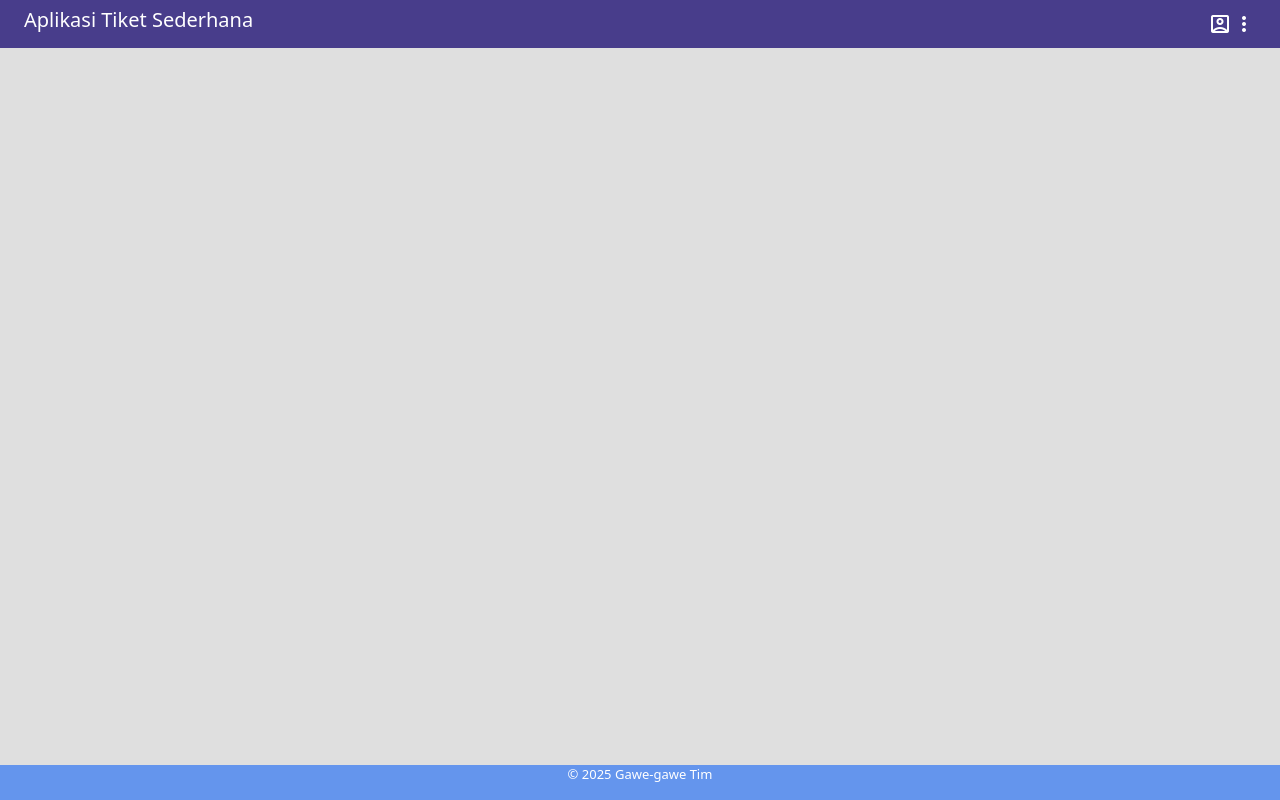
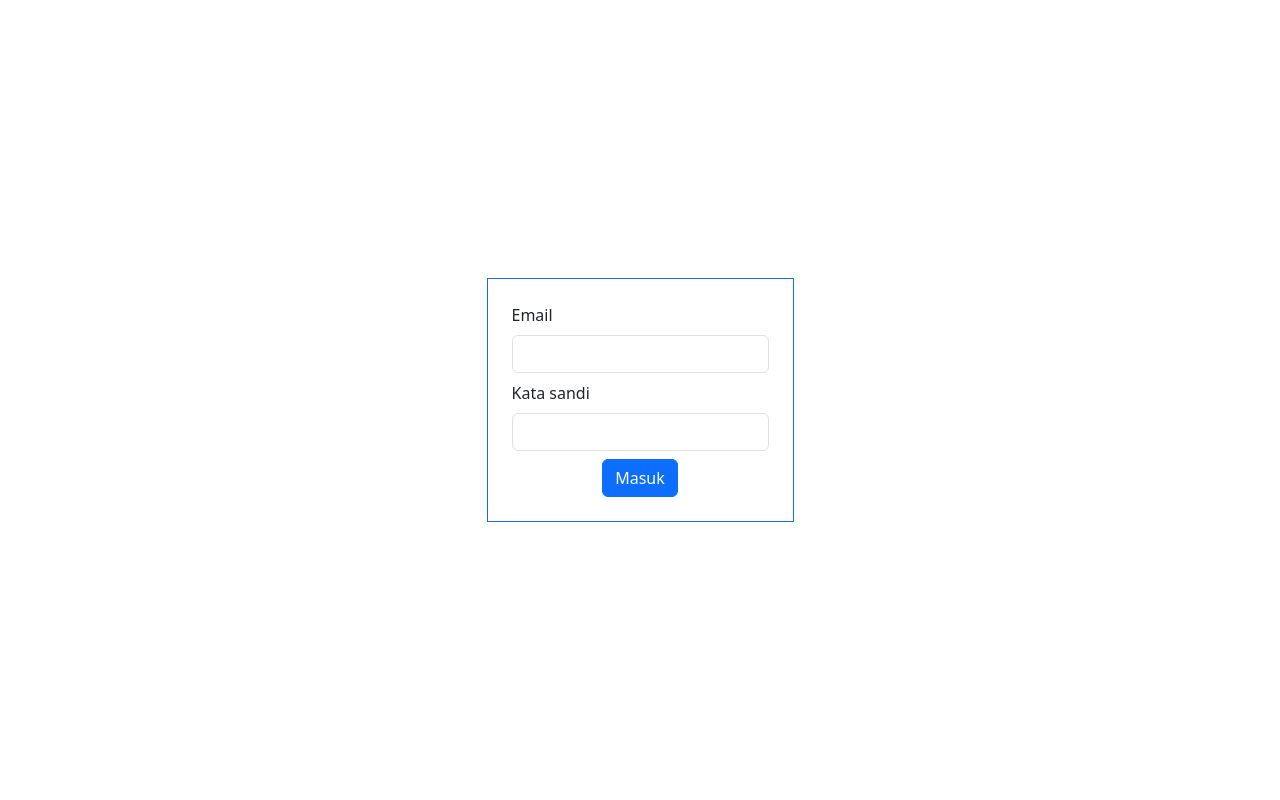
Before and after one commit to lckmnzans/smpel-ticketing, a Vue app: page /login in a window 1280 px wide. Built offline with nearby package versions, Linux system fonts and the light colour scheme.

Commit message:
seventh commit

```diff
--- a/package.json
+++ b/package.json
@@ -9,9 +9,11 @@
     "preview": "vite preview"
   },
   "dependencies": {
+    "axios": "^1.10.0",
     "bootstrap": "^5.3.7",
     "pinia": "^3.0.3",
     "vue": "^3.5.17",
+    "vue-axios": "^3.5.2",
     "vue-router": "^4.5.1"
   },
   "devDependencies": {
--- a/src/App.vue
+++ b/src/App.vue
@@ -1,44 +1,16 @@
 <script setup>
 import { RouterView } from 'vue-router'
-import Header from './components/Header.vue';
-import Footer from './components/Footer.vue';
 </script>
 
 <template>
-  <div class="parent d-flex flex-column">
-    <Header :application-title="'Aplikasi Tiket Sederhana'"/>
-    <main>
-      <RouterView />
-    </main>
-    <Footer :footer-message="'© 2025 Gawe-gawe Tim'" />
+  <div class="parent">
+    <RouterView />
   </div>
 </template>
 
 <style scoped>
 .parent {
-  background-color: #dfdfdf;
+  background-color: white;
   height: 100vh;
 }
-
-.header {
-  top: 0;
-}
-
-.footer {
-  position: fixed;
-  left: 0;
-  right: 0;
-  bottom: 0;
-}
-
-main {
-  line-height: 1.5;
-}
-
-@media (min-width: 1024px) {
-  main {
-    display: flex;
-    place-items: center;
-  }
-}
 </style>
--- /dev/null
+++ b/src/api/account.api.js
@@ -0,0 +1,16 @@
+const baseUrl = window.location.origin;
+export default {
+    login: (user) => {
+        return {
+            method: 'POST',
+            url: `http://localhost:8080/api/v1/account/login`,
+            data: {
+                'email': user.email,
+                'password': user.password
+            },
+            headers: {
+                'content-type': 'application/json'
+            }
+        }
+    }
+}
--- a/src/components/Header.vue
+++ b/src/components/Header.vue
@@ -1,7 +1,8 @@
 <template>
     <div class="header d-flex flex-row align-items-center justify-content-between p-2 px-4">
         <h5>{{ applicationTitle }}</h5>
-        <div class="d-flex flex-row">
+        <div class="d-flex flex-row gap-1">
+            <span class="text me-2">Halo, {{ role }}</span>
             <span class="material-symbols-outlined">account_box</span>
             <span class="material-symbols-outlined">more_vert</span>
         </div>
@@ -15,6 +16,11 @@ export default {
             type: String,
             required: true
         }
+    },
+    data() {
+        return {
+            role: localStorage.getItem('email')
+        }
     }
 }
 </script>
--- a/src/main.js
+++ b/src/main.js
@@ -6,10 +6,13 @@ import { createPinia } from 'pinia'
 
 import App from '@/App.vue'
 import router from '@/router/route'
+import axios from 'axios';
+import VueAxios from 'vue-axios';
 
 const app = createApp(App)
 
 app.use(createPinia())
 app.use(router)
+app.use(VueAxios, axios);
 
 app.mount('#app')
--- a/src/router/route.js
+++ b/src/router/route.js
@@ -1,4 +1,6 @@
 import { createRouter, createWebHistory } from 'vue-router';
+import LoginView from '@/views/LoginView.vue';
+import BaseView from '@/views/BaseView.vue';
 import MainView from '@/views/MainView.vue';
 import CreateTicket from '@/views/CreateTicket.vue';
 import ViewTicket from '@/views/ViewTicket.vue';
@@ -7,7 +9,17 @@ const router = createRouter({
   history: createWebHistory(import.meta.env.BASE_URL),
   routes: [
     {
+      path: '/login',
+      name: 'login',
+      component: LoginView
+    },
+    {
       path: '/',
+      name: 'main',
+      component: BaseView,
+      children: [
+      {
+        path: '',
         name: 'home',
         component: MainView,
       },
@@ -22,6 +34,8 @@ const router = createRouter({
         component: ViewTicket,
         props: true
       }
+      ]
+    }
   ],
 })
 
--- /dev/null
+++ b/src/views/BaseView.vue
@@ -0,0 +1,46 @@
+<template>
+    <div class="view-view d-flex flex-column">
+        <Header :application-title="'Aplikasi Tiket Sederhana'"/>
+        <main>
+            <RouterView />
+        </main>
+        <Footer :footer-message="'© 2025 Gawe-gawe Tim'" />
+    </div>
+</template>
+
+<script>
+import Header from '@/components/Header.vue';
+import Footer from '@/components/Footer.vue';
+export default {
+    components: { Header, Footer }
+}
+</script>
+
+<style scoped>
+.view-view {
+    background-color: #dfdfdf;
+    height: inherit;
+}
+
+.header {
+    top: 0;
+}
+
+.footer {
+    position: fixed;
+    left: 0;
+    right: 0;
+    bottom: 0;
+}
+
+main {
+    line-height: 1.5;
+}
+
+@media (min-width: 1024px) {
+    main {
+        display: flex;
+        place-items: center;
+    }
+}
+</style>
--- /dev/null
+++ b/src/views/LoginView.vue
@@ -0,0 +1,49 @@
+<template>
+    <div class="container h-100">
+        <div class="h-100 d-flex align-items-center justify-content-center">
+            <form class="d-flex flex-column align-items-center justify-content-center border border-primary p-4" @submit.prevent="login">
+                <div class="form-group mb-2">
+                    <label for="" class="form-label">Email</label>
+                    <input type="text" v-model="user.email" class="form-control" id="email" required>
+                </div>
+                <div class="form-group mb-2">
+                    <label for="" class="form-label">Kata sandi</label>
+                    <input type="password" v-model="user.password" class="form-control" id="password" required>
+                </div>
+                <button type="submit" class="btn btn-primary">Masuk</button>
+            </form>
+        </div>
+    </div>
+</template>
+<script>
+import api from '@/api/account.api';
+export default {
+    data() {
+        return {
+            user: {
+                email: '',
+                password: ''
+            }
+        }
+    },
+    methods: {
+        login() {
+            this.axios(api.login(this.user))
+            .then(response => {
+                if (response.status == 200) {
+                    const data = response.data;
+                    localStorage.setItem('id', data.data.id)
+                    localStorage.setItem('email', data.data.email);
+                    localStorage.setItem('accessToken', data.data.token);
+                    alert('Login berhasil')
+                    this.$router.replace({ name: 'home' });
+                }
+                console.log(`Status code: ${response.status}`)
+            })
+            .catch(err => {
+                console.log('Ada kesalahan');
+            })
+        }
+    }
+}
+</script>
```
Also changed, not shown: 1 other file (tests, documents, lock files or other folders). Lines whose indentation alone changed are shown as unchanged.
